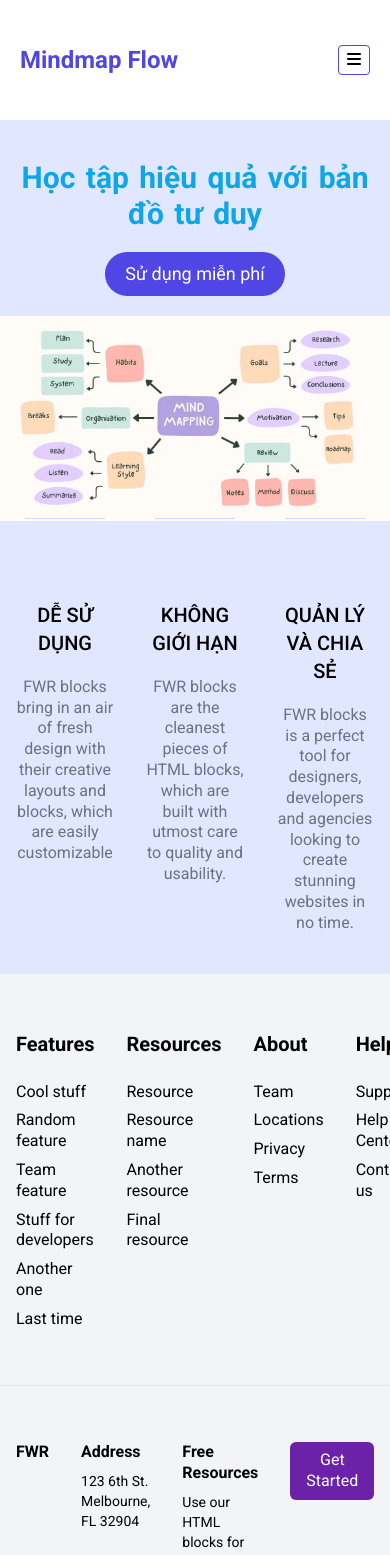
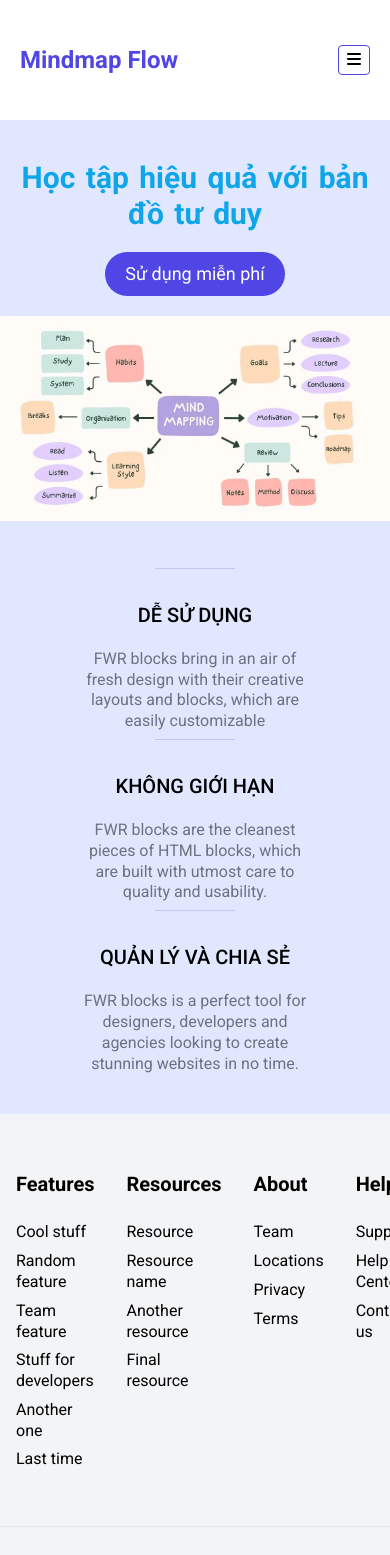
Before and after one commit to Viethoang-Mai/mindMap, a Next.js app in the folder mind-map/: page / in a window 390 px wide. Shown: the top 1555 px of the page. Built offline with nearby package versions, Linux system fonts and the light colour scheme; no server answers.

Commit message:
Responsive homepage

```diff
--- a/mind-map/src/app/page.jsx
+++ b/mind-map/src/app/page.jsx
@@ -25,11 +25,11 @@ export default function HomePage() {
                         alt="Mind map"
                     />
                 </div>
-                <div className="flex mt-20 ">
+                <div className="flex mt-20 max-sm:flex-col max-sm:gap-y-10 max-sm:items-center ">
                     {dataHomePage.map((item, index) => (
                         <div
                             key={index}
-                            className=" relative item basis-1/3 px-4   after:content-[''] after:block after:absolute after:w-[80px] after:h-[1px] after:left-1/2 after:-top-1/4 after:-translate-x-1/2  after:bg-[#4f46e535] "
+                            className=" relative item basis-1/3 px-3   after:content-[''] after:block after:absolute after:w-[80px] after:h-[1px] after:left-1/2 after:-top-1/4 after:-translate-x-1/2  after:bg-[#4f46e535] max-sm:w-8/12 max-sm:mx-auto "
                         >
                             <h3 className="text-xl font-medium  uppercase">
                                 {item.title}
--- a/mind-map/src/components/Header/Header.jsx
+++ b/mind-map/src/components/Header/Header.jsx
@@ -28,7 +28,7 @@ export default function Header() {
 
     return (
         <header className="header py-5">
-            <div className=" w-full max-md:px-20 max-lg:px-5 px-10  h-20 mx-auto flex justify-between items-center">
+            <div className="w-full px-10 max-lg:px-5 max-md:px-20 h-20 mx-auto flex justify-between items-center">
                 <h1 className="font-semibold text-[#4f46e5] text-2xl">
                     <Link href="/">Mindmap Flow</Link>
                 </h1>
@@ -50,7 +50,7 @@ export default function Header() {
                         "nav gap-4 items-center flex max-md:flex-col max-md:border border-[#4f46e5fa] max-md:bg-[#e0e7fff0] max-md:bg-[#e0e7fff0] max-md:rounded-md max-md:fixed max-md:top-0 max-md:left-0 max-md:z-20 max-md:h-screen max-md:w-1/2 max-md:px-5 max-md:py-10 ",
                         open
                             ? "max-md:translate-x-0"
-                            : "max-md:-translate-x-full",
+                            : "max-md:-translate-x-[101%]",
                         "transition-transform duration-300 ease-in-out"
                     )}
                 >
```
